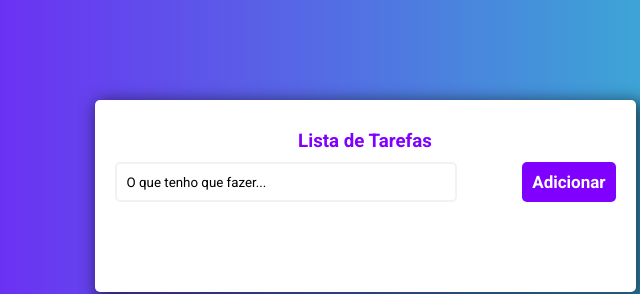
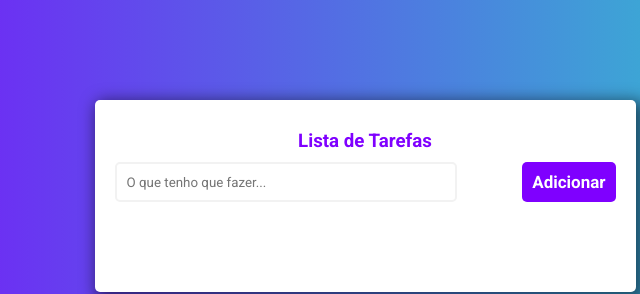
Before and after one commit to dimascapelari/taskList, a plain HTML site: page index.html in a window 1280 px wide. Shown: the top 294 px of the page, 275-915 px from the left. Drawn offline with Linux system fonts and the light colour scheme.

Commit message:
atualiza

```diff
--- a/index.html
+++ b/index.html
@@ -16,7 +16,7 @@
       <h3>Lista de Tarefas</h3>
     </div>
 
-    <input id="input-principal" value="O que tenho que fazer..." placeholder="O que tenho que fazer...">
+    <input id="input-principal" placeholder="O que tenho que fazer...">
     <button id="botao-adicionar">Adicionar</button>
 
     <ul id="tarefas">
--- a/scripts.js
+++ b/scripts.js
@@ -34,6 +34,7 @@ function delTask(index) {
 function addTask() {
   arrayAddTask.push({
     addTask: input.value,
+    index: 1,
     finish: false
   })
 
```
